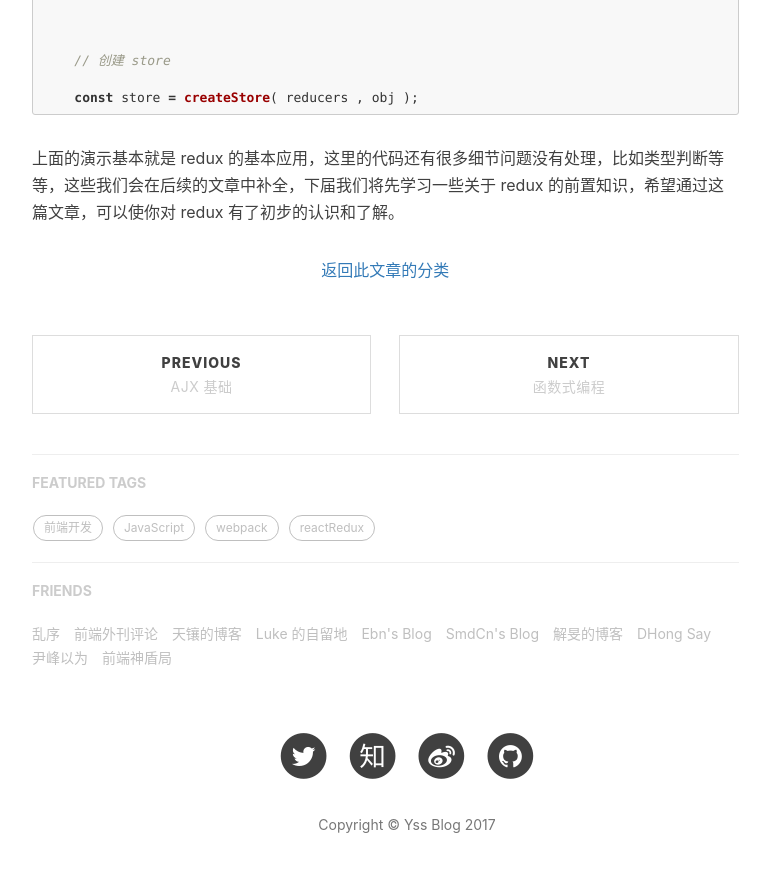
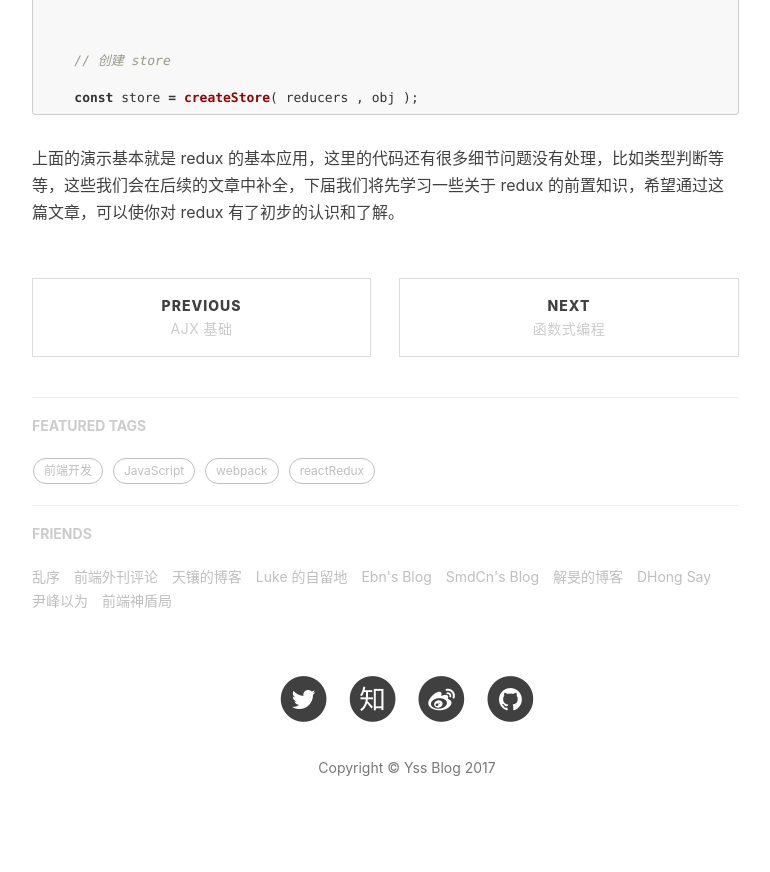
Before and after one commit to BobiY/BobiY.github.io, a Jekyll site: the page built from _posts/2017-10-21-redux.html, in a window 1280 px wide and 900 px high, scrolled down 5974 px. Shown: the top 872 px of the window, without its empty margins (233-1003 px from the left). Built offline with Jekyll 4.4.1, drawn with Linux system fonts in a browser that asks for light colours; nearby versions of some CDN libraries; comment, search, counter and statistics services are not loaded.

Commit message:
Update 2017-10-21-redux.html

```diff
--- a/_posts/2017-10-21-redux.html
+++ b/_posts/2017-10-21-redux.html
@@ -274,8 +274,3 @@ const reducers = combineReducer({content:contentReducer,title:titleReducer});
 <p>
     上面的演示基本就是 redux 的基本应用，这里的代码还有很多细节问题没有处理，比如类型判断等等，这些我们会在后续的文章中补全，下届我们将先学习一些关于 redux 的前置知识，希望通过这篇文章，可以使你对 redux 有了初步的认识和了解。
 </p>
-<p style = "text-align:center;">
-    <a href="/category/reduxReact.html">
-        返回此文章的分类
-    </a>
-</p>
```
